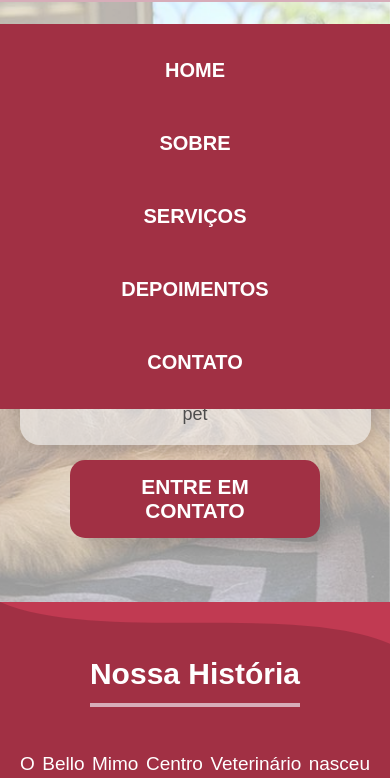
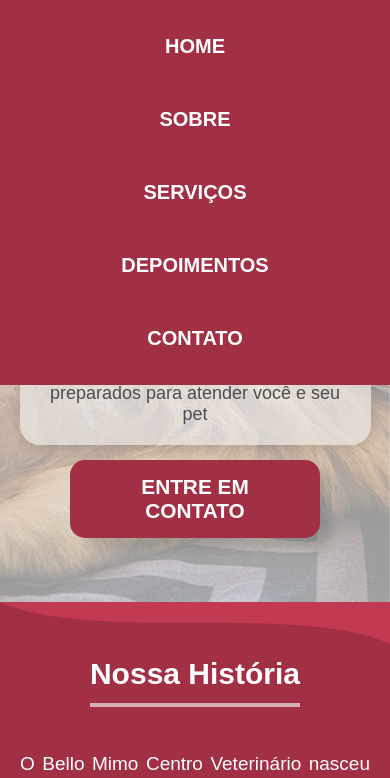
Before and after one commit to caaassio/vet, a plain HTML site: page index.html in a window 390 px wide. Both pictures are taken after a click on the button 360 px from the left and 32 px from the top of the page. Shown: the part 66-844 px from the top of the page. Drawn offline with nearby package versions, Linux system fonts and the light colour scheme.

Commit message:
falha-menu-posicao

```diff
--- a/css/style.css
+++ b/css/style.css
@@ -923,7 +923,7 @@ footer {
         flex-direction: column;
         position: absolute;
         font-size: 20px;
-        top: 4.5em;
+        top: 3.3em;
         right: 0;
         width: 100%;
         background-color: var(--primary-color);
```
